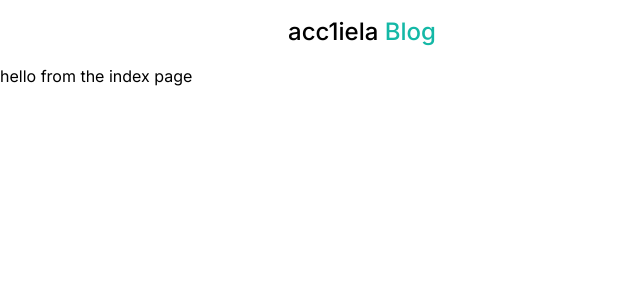
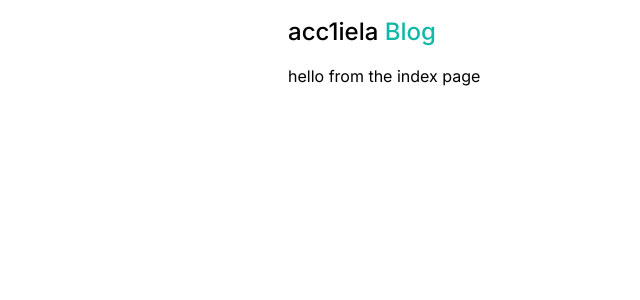
Before and after one commit to acc1iela/blog, a Next.js app: page / in a window 1280 px wide. Shown: the top 300 px of the page, without its empty margins (0-640 px from the left). Built offline with nearby package versions, Linux system fonts and the light colour scheme.

Commit message:
update: next themeインストール Providers.tsx作成

```diff
--- /dev/null
+++ b/app/components/Providers.tsx
@@ -0,0 +1,8 @@
+'use client';
+
+import { ThemeProvider } from 'next-themes';
+import { ReactNode } from 'react';
+
+export function Providers({ children }: { children: ReactNode }) {
+  return <ThemeProvider attribute="class">{children}</ThemeProvider>;
+}
--- a/app/layout.tsx
+++ b/app/layout.tsx
@@ -2,6 +2,7 @@ import './globals.css';
 import type { Metadata } from 'next';
 import { Inter } from 'next/font/google';
 import Navbar from './components/Navbar';
+import { Providers } from './components/Providers';
 
 const inter = Inter({ subsets: ['latin'] });
 
@@ -16,8 +17,10 @@ export default function RootLayout({ children }: { children: React.ReactNode })
       <body
         className={` ${inter.className} bg-white text-black dark:bg-gray-900 dark:selection::bg-gray-900 dark:text-white h-full selection:bg-gray`}
       >
-        <Navbar />
-        {children}
+        <Providers>
+          <Navbar />
+          <main className="max-w-3xl mx-auto px-4 sm:px-6 lg:px-8">{children}</main>
+        </Providers>
       </body>
     </html>
   );
--- a/package.json
+++ b/package.json
@@ -16,6 +16,7 @@
     "eslint": "8.44.0",
     "eslint-config-next": "13.4.9",
     "next": "13.4.9",
+    "next-themes": "^0.2.1",
     "postcss": "8.4.25",
     "react": "18.2.0",
     "react-dom": "18.2.0",
```
Also changed, not shown: 1 other file (tests, documents, lock files or other folders).
